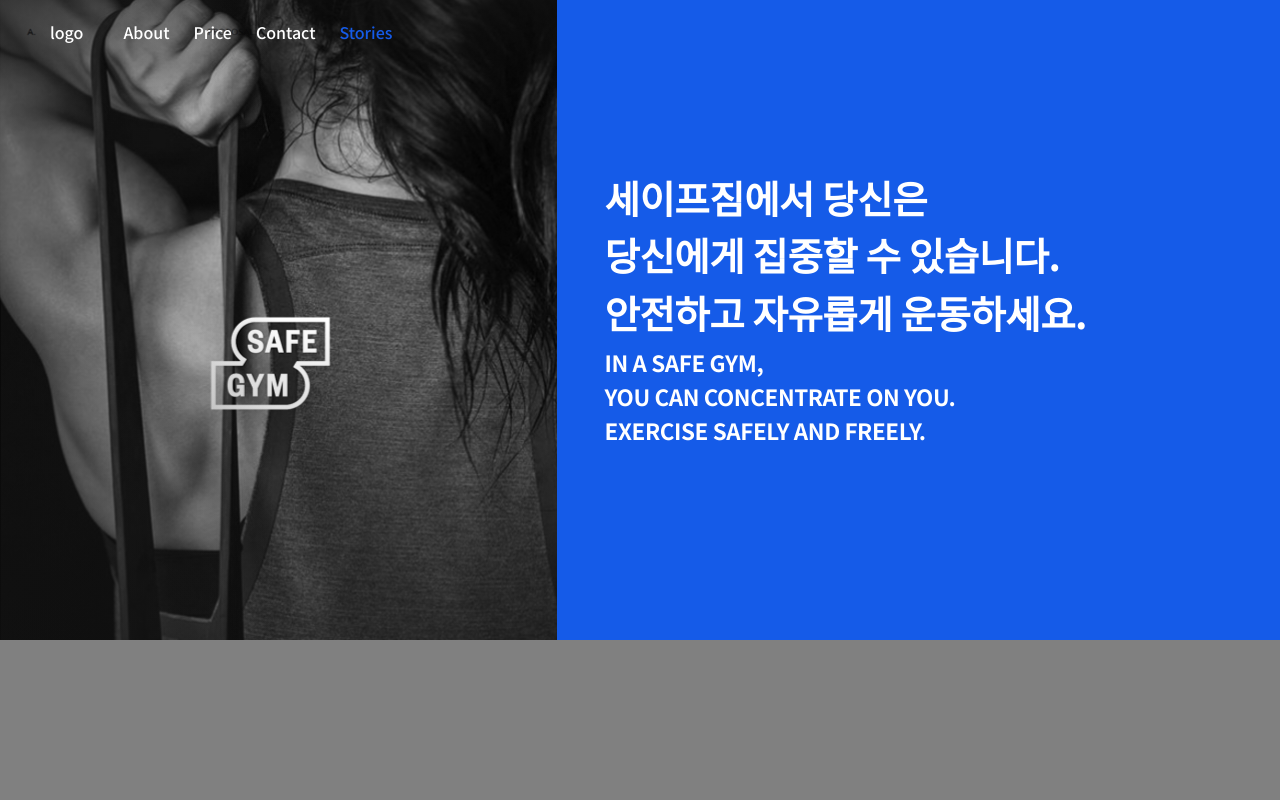
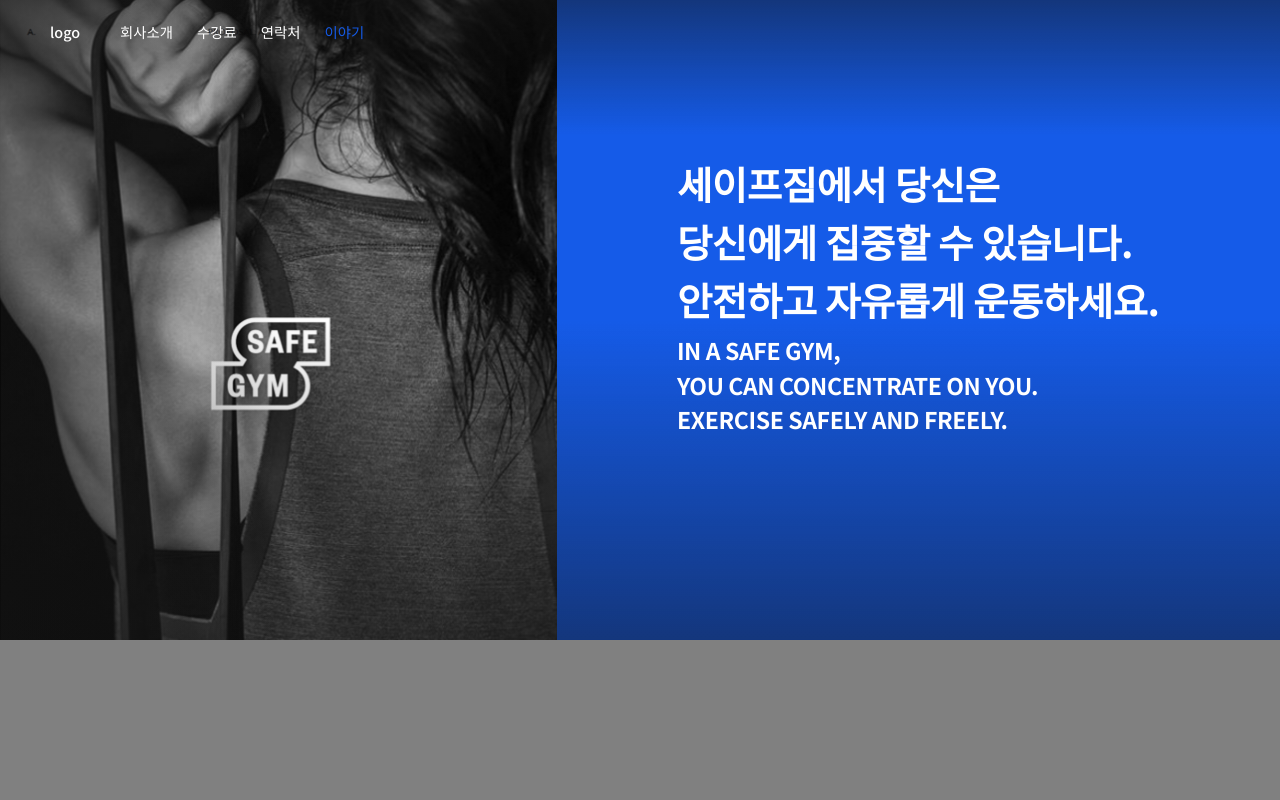
Before and after one commit to heejaykong/fitness-website, a React (Create React App) app: page /#/ in a window 1280 px wide. Shown: the top 800 px of the page. Built offline with nearby package versions, Linux system fonts and the light colour scheme; the HTML template or start-up script is replaced by a standard one.

Commit message:
pass clientWidth as props for Nav responsive design & toggle menu visibility when logo is clicked(mobile view)

```diff
--- a/src/App.js
+++ b/src/App.js
@@ -1,25 +1,42 @@
-import React, { useState } from 'react';
+import React, { useState, useEffect } from "react";
 // import 'bootstrap/dist/css/bootstrap.min.css';
-import { HashRouter, Switch, Route } from 'react-router-dom';
-import DesktopNavigation from './components/DesktopNavigation';
-import MobileNavigation from "./components/MobileNavigation";
-import Home from './routes/Home';
-import Stories from './routes/Stories';
+import { HashRouter, Switch, Route } from "react-router-dom";
+// import DesktopNavigation from './components/DesktopNavigation';
+// import MobileNavigation from "./components/MobileNavigation";
+import Navigation from "./components/Navigation";
+import Home from "./routes/Home";
+import Stories from "./routes/Stories";
 // import Footer from './components/Footer';
-import GlobalStyle from './globalStyle';
+import GlobalStyle from "./globalStyle";
+const BREAKPOINT = 935;
 
 function App() {
-  const [width, setWidth] = useState(window.innerWidth);
-  const isMobile = width <= 1000;
-  window.addEventListener('resize', () => setWidth(window.innerWidth));
+  const [width, setWidth] = useState(document.body.clientWidth);
+  useEffect(() => {
+    const handleWindowSizeChange = () => setWidth(document.body.clientWidth);
+    document.title = `${width}`;
+    window.addEventListener('resize', handleWindowSizeChange);
+    return () => {
+      window.removeEventListener('resize', handleWindowSizeChange);
+    };
+  });
+  const isMobile = width <= BREAKPOINT;
+
   return (
     <>
       <GlobalStyle />
-      { isMobile ? <MobileNavigation /> : <DesktopNavigation />}
+      <Navigation isMobile={isMobile}/>
       <HashRouter>
         <Switch>
-          <Route path="/" exact={true} component={ Home }/>
-          <Route path="/stories" component={ Stories }/>
+          <Route
+            path="/"
+            exact={true}
+            component={ () => <Home isMobile={isMobile}/> }
+          />
+          <Route
+            path="/stories"
+            component={ () => <Stories isMobile={isMobile}/> }
+          />
         </Switch>
       </HashRouter>
       {/* <Footer /> */}
--- a/src/components/DesktopIntro.js
+++ b/src/components/DesktopIntro.js
@@ -12,6 +12,7 @@ const Column = styled.div`
   flex-direction: column;
   justify-content: center;
   align-items: flex-start;
+  align-items: center;
   height: inherit;
   flex: 1;
   &:first-child {
@@ -32,45 +33,48 @@ const Column = styled.div`
     ;
     /* background-image: url(${IMG}); */
     background-repeat: no-repeat;
-    /* background-size: cover; */
-    width: inherit;
-    background-size: 100% auto;
+    background-size: cover;
+    /* background-size: 100% auto; */
   }
   &:last-child {
-    background-color: var(--blue);
+    background:
+      linear-gradient(
+        rgba(18, 18, 18, 0.5) 0%,
+        rgba(18, 18, 18, 0) 21.11%
+      ),
+      linear-gradient(
+        rgba(18, 18, 18, 0) 50%,
+        rgba(18, 18, 18, 0.5) 100%
+      ), var(--blue);
     flex: 1.3;
   }
 `;
-// const GradientLayer = styled.div`
-//   background:
-//     /* linear-gradient(
-//       90deg,
-//       rgba(18, 18, 18, 0.5) 0%,
-//       rgba(18, 18, 18, 0) 50%
-//     ), */
-//     linear-gradient(
-//       rgba(18, 18, 18, 0.5) 0%,
-//       rgba(18, 18, 18, 0) 21.11%
-//     ),
-//     linear-gradient(
-//       rgba(18, 18, 18, 0) 50%,
-//       rgba(18, 18, 18, 0.5) 100%
-//     );
-// `;
 const CopyWrapper = styled.div`
-  margin-left: 3rem;
-  margin-bottom: 1.5rem;
+  /* margin-left: 3rem; */
+  margin-bottom: 3rem;
 `;
 const MainCopy = styled.h1`
-  font-size: 2.4rem;
+  /* font-size: 2.4rem; */
+  font-size: clamp(1.4rem, 3vw, 2.8rem);
   font-weight: 700;
   letter-spacing: -0.025rem;
   margin-bottom: 0.3rem;
+  -webkit-transition: font-size 0.5s ease-in-out;
+  -moz-transition: font-size 0.5s ease-in-out;
+  -ms-transition: font-size 0.5s ease-in-out;
+  -o-transition: font-size 0.5s ease-in-out;
+  transition: font-size 0.5s ease-in-out;
 `;
 const SubCopy = styled.h4`
-  font-size: 1.4rem;
+  /* font-size: 1.4rem; */
+  font-size: clamp(1rem, 1.8vw, 1.8rem);
   font-weight: 600;
   letter-spacing: -0.025rem;
+  -webkit-transition: font-size 0.5s ease-in-out;
+  -moz-transition: font-size 0.5s ease-in-out;
+  -ms-transition: font-size 0.5s ease-in-out;
+  -o-transition: font-size 0.5s ease-in-out;
+  transition: font-size 0.5s ease-in-out;
 `;
 // const Img = styled.img`
 //   /* width: 100%; */
@@ -82,6 +86,7 @@ const SubCopy = styled.h4`
 //   src: IMG,
 // };
 function DesktopIntro() {
+  // 메뉴 토글이나 만들고 디테일한 intro 반응형은 나중에
   return (
     <>
       <Wrapper id="intro">
--- a/src/components/DesktopNavigation.js
+++ b/src/components/DesktopNavigation.js
@@ -9,12 +9,13 @@ import { HashLink as Link } from "react-router-hash-link";
 // stories 페이지는(브랜드스토리가 들어가는) 따로 페이지로 들어가질 예정
 const Nav = styled.nav`
   display: flex;
+  /* flex-direction: ; */
   align-items: center;
   position: fixed;
   width: 100%;
+  top: 0;
   box-sizing: border-box;
   height: 4rem;
-  top: 0;
   padding: 0rem 3.125rem;
   background-color: transparent;
   z-index: 10;
@@ -40,7 +41,7 @@ const NavLink = styled(Link)`
   }
 `;
 
-function Navigation() {
+function DesktopNavigation() {
   return (
     <>
       <Nav>
@@ -73,4 +74,4 @@ function Navigation() {
   );
 }
 
-export default Navigation;
+export default DesktopNavigation;
--- a/src/components/MobileNavigation.js
+++ b/src/components/MobileNavigation.js
@@ -5,10 +5,11 @@ import { HashLink as Link } from "react-router-hash-link";
 const Nav = styled.nav`
   display: flex;
   flex-direction: column;
+  position: fixed;
   width: 100%;
-  position: fixed;
   top: 0;
   box-sizing: border-box;
+  /* height: ; */
   padding: 2rem 0rem;
   padding-left: 2rem;
   z-index: 10;
--- /dev/null
+++ b/src/components/Navigation.js
@@ -0,0 +1,118 @@
+import React from "react";
+import styled from "styled-components/macro";
+import { HashRouter } from "react-router-dom";
+import { HashLink as Link } from "react-router-hash-link";
+// import logo from '../assets/logo/safe-gym-logo.png';
+// Hover했을때 메뉴 파란색으로 변하기(완)
+// SPA인데, 네비게이터를 눌렀을때 그 섹션에 엥커되게끔 하는걸로(stories 빼고)(완)
+// stories를 따로 맨 우측에 파란색으로 빼는 걸로
+// stories 페이지는(브랜드스토리가 들어가는) 따로 페이지로 들어가질 예정
+const Nav = styled.nav`
+  display: flex;
+  flex-direction: row;
+  align-items: center;
+  position: fixed;
+  width: 100%;
+  top: 0;
+  box-sizing: border-box;
+  height: 4rem;
+  padding: 0rem 3.125rem;
+  background-color: transparent;
+  font-size: 0.9rem;
+  z-index: 10;
+`;
+const MobileNav = styled(Nav)`
+  flex-direction: column;
+  align-items: flex-start;
+  padding: 2rem 0rem;
+  padding-left: 2rem;
+  font-size: 1.1rem;
+`;
+const NavColumn = styled.div`
+`;
+const NavList = styled.ul`
+  display: flex;
+  margin-left: 2.5rem;
+`;
+const MobileNavList = styled(NavList)`
+  flex-direction: column;
+  margin-left: 0rem;
+  margin-top: 1rem;
+  visibility: visible;
+  opacity: 1;
+  transition: visibility 0.2s, opacity 0.2s ease-in-out;
+  &.hidden {
+    /* display: none; */
+    opacity: 0;
+    visibility: hidden;
+  }
+`;
+const NavBtn = styled.li`
+  & + & {
+    margin-left: 1.5rem;
+  }
+  &:last-child {
+    color: var(--blue);
+  }
+`;
+const MobileNavBtn = styled(NavBtn)`
+  & + & {
+    margin-left: 0rem;
+    margin-top: 0.5rem;
+  }
+`;
+const NavLink = styled(Link)`
+  font-weight: 500;
+  -webkit-transition: color 0.1s ease-in-out;
+  -moz-transition: color 0.1s ease-in-out;
+  -ms-transition: color 0.1s ease-in-out;
+  -o-transition: color 0.1s ease-in-out;
+  transition: color 0.1s ease-in-out;
+  &:hover {
+    color: var(--blue);
+  }
+`;
+const clickHandler = () =>{
+  document.querySelector(".NavList").classList.toggle("hidden");
+}
+function Navigation({isMobile}) {
+  if (isMobile) {
+    return(
+      <MobileNav>
+        <HashRouter>
+          <NavColumn>
+            <NavLink to="/#top" onClick={clickHandler}>logo</NavLink>
+          </NavColumn>
+          <NavColumn>
+            <MobileNavList className="NavList hidden">
+              <MobileNavBtn><NavLink to="/#about">회사소개</NavLink></MobileNavBtn>
+              <MobileNavBtn><NavLink to="/#price">수강료</NavLink></MobileNavBtn>
+              <MobileNavBtn><NavLink to="/#contact">연락처</NavLink></MobileNavBtn>
+              <MobileNavBtn><NavLink to="/stories">이야기</NavLink></MobileNavBtn>
+            </MobileNavList>
+          </NavColumn>
+        </HashRouter>
+      </MobileNav>
+    );
+  } else {
+    return(
+      <Nav>
+        <HashRouter>
+          <NavColumn>
+            <NavLink to="/#top">logo</NavLink>
+          </NavColumn>
+          <NavColumn>
+            <NavList>
+              <NavBtn><NavLink to="/#about">회사소개</NavLink></NavBtn>
+              <NavBtn><NavLink to="/#price">수강료</NavLink></NavBtn>
+              <NavBtn><NavLink to="/#contact">연락처</NavLink></NavBtn>
+              <NavBtn><NavLink to="/stories">이야기</NavLink></NavBtn>
+            </NavList>
+          </NavColumn>
+        </HashRouter>
+      </Nav>
+    );
+  }
+}
+
+export default Navigation;
--- a/src/routes/Home.js
+++ b/src/routes/Home.js
@@ -1,4 +1,4 @@
-import React, { useState } from 'react';
+import React from "react";
 import DesktopIntro from '../components/DesktopIntro';
 import MobileIntro from '../components/MobileIntro';
 import About from '../components/About';
@@ -9,10 +9,7 @@ import Contact from '../components/Contact';
 // 각 섹션들이 나뉘어지는건 계단 모양 길다란 선 그거 사용하기
 // 반응형 참고: https://goshakkk.name/different-mobile-desktop-tablet-layouts-react/
 
-function Home() {
-  const [width, setWidth] = useState(window.innerWidth);
-  const isMobile = width <= 1000;
-  window.addEventListener('resize', () => setWidth(window.innerWidth));
+function Home({isMobile}) {
   return (
     <>
       {isMobile ? <MobileIntro /> : <DesktopIntro />}
--- a/src/routes/Stories.js
+++ b/src/routes/Stories.js
@@ -1,4 +1,5 @@
-import React from 'react';
+import React from "react";
+import image from "../assets/images/bg/4.jpg"
 // import styled from 'styled-components/macro';
 // 스토리는 텍스트/사진 위주가 될 것
 // 웹칼럽처럼 아카이빙하는 용도로 사용할 예정
@@ -7,7 +8,9 @@ import React from 'react';
 function Stories() {
   return (
     <>
-    <div>story</div>
+    <div>
+      <img src={image} alt="asdf" style={{width:"100%", height:"auto"}}/>
+    </div>
     </>
   );
 }
```
Also changed, not shown: src/assets/images/bg/jackdaegi.png (added).
